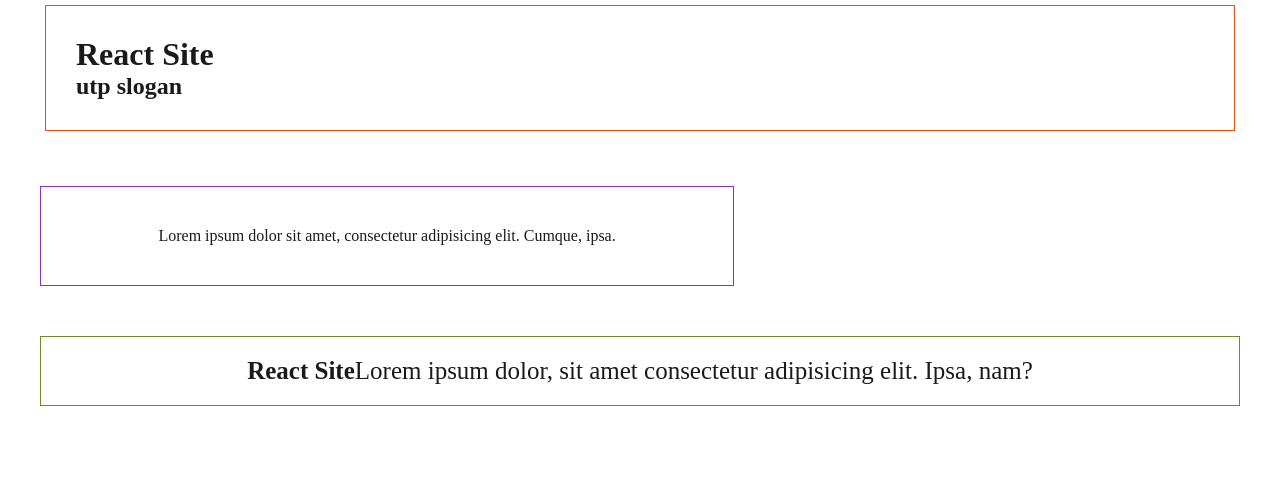
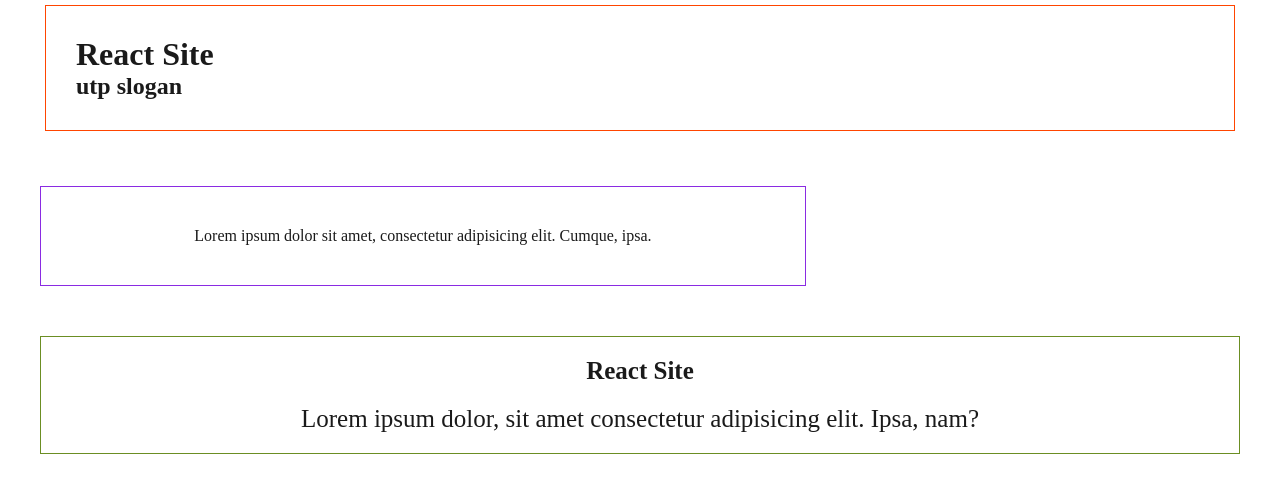
Before and after one commit to petroyurchuk/fake-project, a React (Create React App) app: page / in a window 1280 px wide. Shown: the top 492 px of the page. Built offline with nearby package versions, Linux system fonts and the light colour scheme.

Commit message:
add retreat for footer

```diff
--- a/src/Footer/Footer.css
+++ b/src/Footer/Footer.css
@@ -5,6 +5,8 @@
   justify-content: center;
   align-items: center;
   font-size: 25px;
+  flex-direction: column;
+  row-gap: 20px;
 }
 
 .footer-site-footer {
--- a/src/Main/Main.tsx
+++ b/src/Main/Main.tsx
@@ -1,5 +1,6 @@
 import './Main.css'
-
+import articles from '../data/articles.json'
+console.log(articles)
 function Main() {
     return (
         <div className="main">
```
